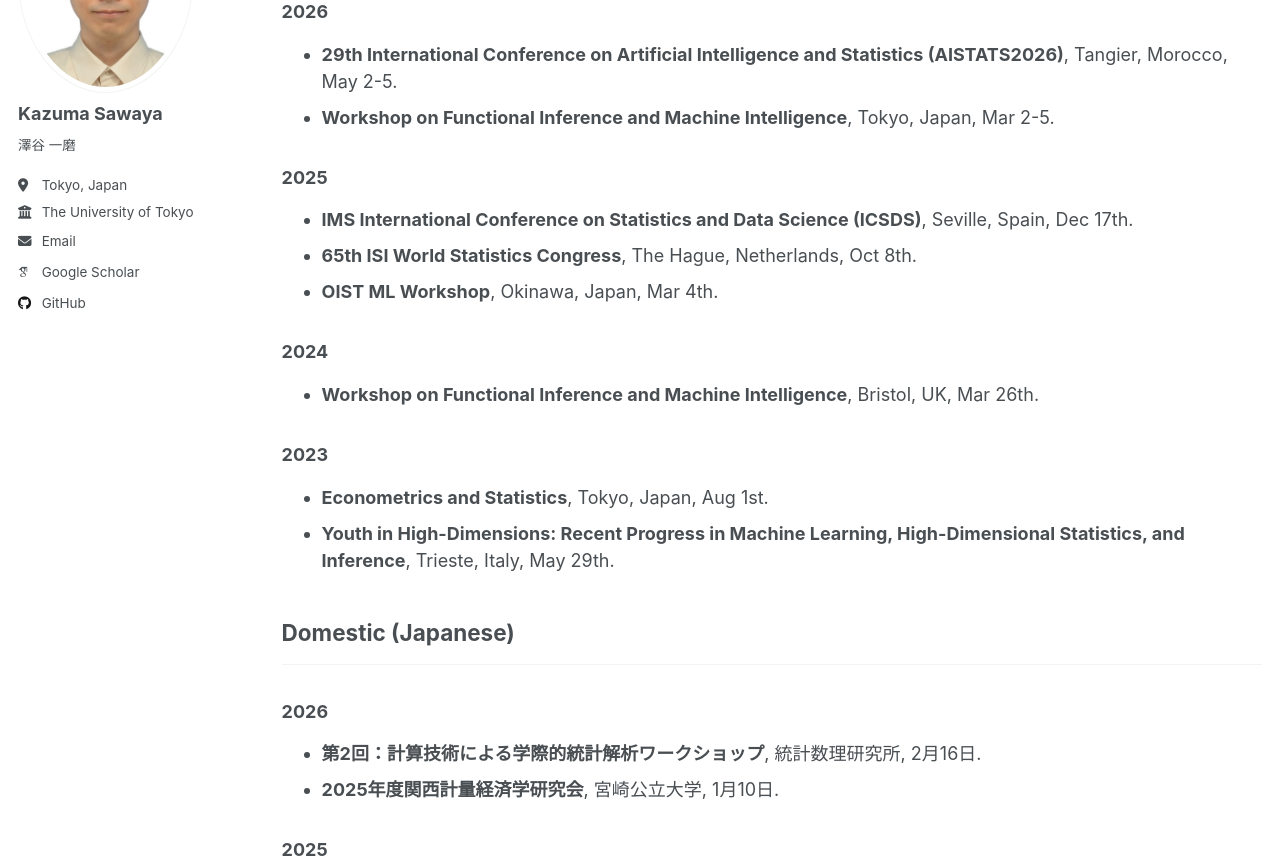
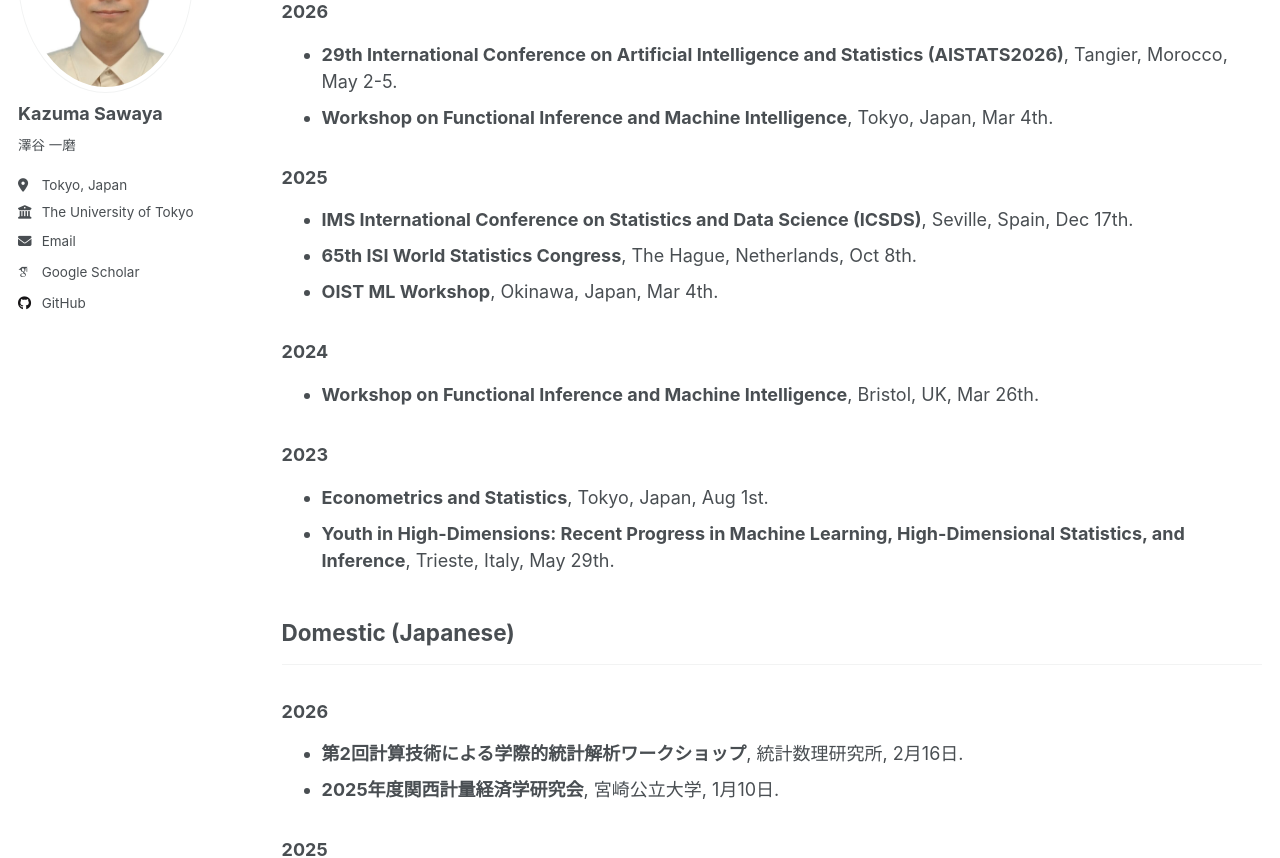
Before and after one commit to sawaya-ka/sawaya-ka.github.io, a Jekyll site: the page built from _pages/talks.md, in a window 1280 px wide and 1400 px high. Shown: the part 253-1111 px from the top of the window. Built offline with Jekyll 4.4.1, drawn with Linux system fonts in a browser that asks for light colours; some web fonts are replaced; a script that is not in the unit is left out.

Commit message:
Update talks.md

```diff
--- a/_pages/talks.md
+++ b/_pages/talks.md
@@ -9,7 +9,7 @@ author_profile: true
 ---
 ### 2026
 - **29th International Conference on Artificial Intelligence and Statistics (AISTATS2026)**, Tangier, Morocco, May 2-5.
-- **Workshop on Functional Inference and Machine Intelligence**, Tokyo, Japan, Mar 2-5.
+- **Workshop on Functional Inference and Machine Intelligence**, Tokyo, Japan, Mar 4th.
 
 ### 2025
 - **IMS International Conference on Statistics and Data Science (ICSDS)**, Seville, Spain, Dec 17th.
@@ -26,7 +26,7 @@ author_profile: true
 ## Domestic (Japanese)
 ---
 ### 2026
-- **第2回：計算技術による学際的統計解析ワークショップ**, 統計数理研究所, 2月16日.
+- **第2回計算技術による学際的統計解析ワークショップ**, 統計数理研究所, 2月16日.
 - **2025年度関西計量経済学研究会**, 宮崎公立大学, 1月10日.
 
 ### 2025
```
